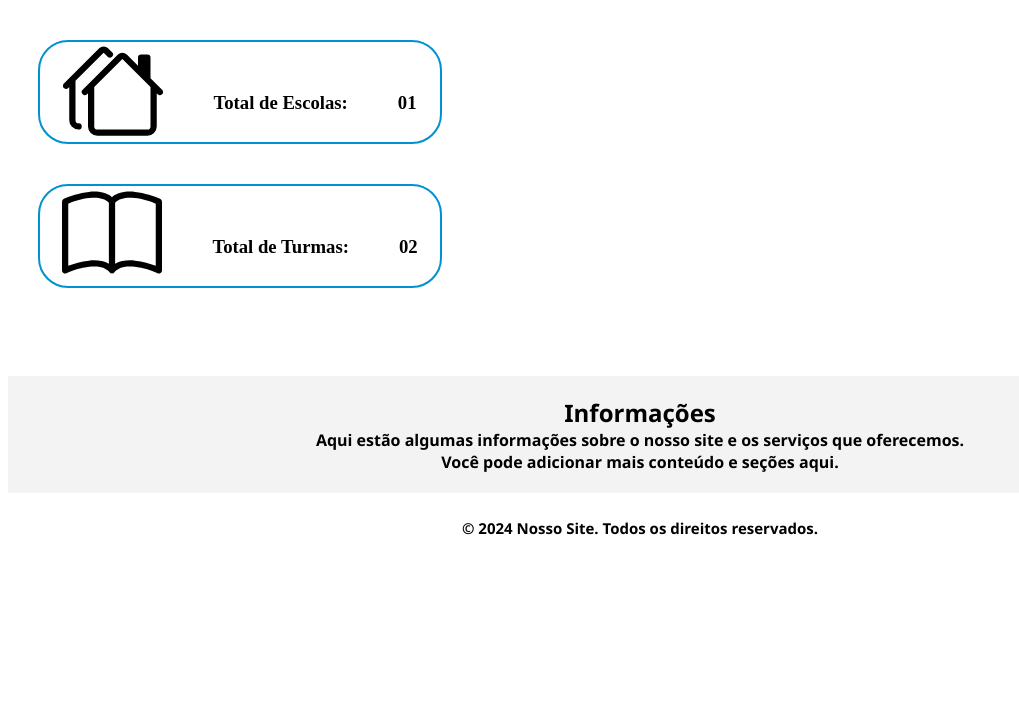
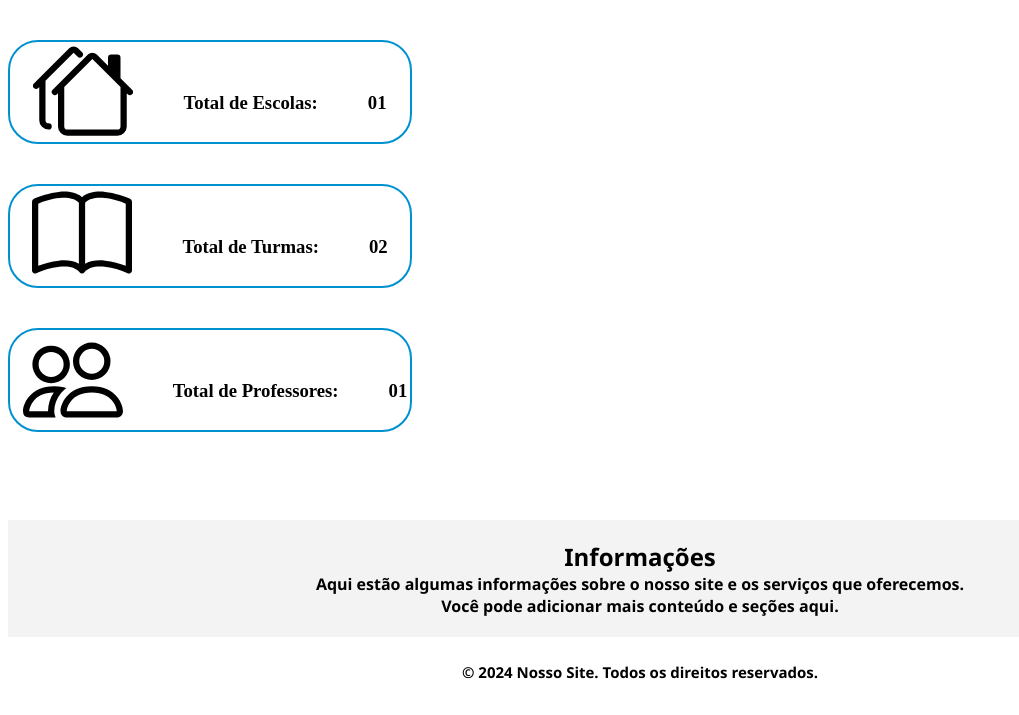
Before and after one commit to Teslaneto/GerenciamentoEscolar, a PHP site: page /principal.php in a window 1280 px wide. Shown: the part 470-1185 px from the top of the page, without its empty margins (0-1019 px from the left). Before the commit the page ends 1005 px from the top, so only its background shows below. Run offline with PHP 8.4, Linux system fonts and the light colour scheme; the visitor is signed in with stand-in values (Sample User, id 1); data comes from the database, SQL or seed files in the repository.

Commit message:
feat/função_de_contabilizar_professores

```diff
--- a/css/principal.css
+++ b/css/principal.css
@@ -75,7 +75,7 @@
     justify-content: center;
     border:2px solid #0191D0;
     border-radius: 30px;
-    margin-left: 30px;
+    margin-left: ;
     margin-top: 40px;
 
 }
--- a/php/funcoes.php
+++ b/php/funcoes.php
@@ -40,6 +40,25 @@ function getcontar_totalTurmas($mysqli){
     }
 }
 
+function getcontar_professores($mysqli){
+    $query_select = "SELECT id FROM tb_professores";
+    $query = $mysqli->prepare($query_select);
+    $query->execute();
+
+    $result = $query->get_result();
+    if($result->num_rows > 0){
+
+        $ids = array();
+        while($row = $result->fetch_assoc()){
+            $ids[] = $row['id'];
+        }
+        $total = count($ids);
+        return array('ids' => $ids, 'total' => $total);
+    }else{
+        return array('ids' => array(), 'total' => 0);
+    }
+}
+
 function buscar_escola($id, $mysqli) {
     $query = "SELECT * FROM tb_escola WHERE id = ?";
     //prepare() no objeto $mysqli para preparar a consulta SQL ($query).
--- a/principal.php
+++ b/principal.php
@@ -5,6 +5,7 @@ require_once('php/conexao_escolas.php');
 
 $total = getcontar_escolar($mysqli);
 $totalTurmas = getcontar_totalTurmas($mysqli);
+$totalProfessores = getcontar_professores($mysqli);
 
 $mysqli->close();
 ?>
@@ -51,7 +52,13 @@ $mysqli->close();
         <h3 class="text-contar"><strong><?php echo "0",$totalTurmas['total']; ?></h3>
     </div>
 
-
+    <div class="escolar-contar">
+        <svg style="margin-left: 10px;" xmlns="http://www.w3.org/2000/svg" width="100" height="100" fill="currentColor" class="bi bi-people" viewBox="0 0 16 16">
+            <path d="M15 14s1 0 1-1-1-4-5-4-5 3-5 4 1 1 1 1zm-7.978-1L7 12.996c.001-.264.167-1.03.76-1.72C8.312 10.629 9.282 10 11 10c1.717 0 2.687.63 3.24 1.276.593.69.758 1.457.76 1.72l-.008.002-.014.002zM11 7a2 2 0 1 0 0-4 2 2 0 0 0 0 4m3-2a3 3 0 1 1-6 0 3 3 0 0 1 6 0M6.936 9.28a6 6 0 0 0-1.23-.247A7 7 0 0 0 5 9c-4 0-5 3-5 4q0 1 1 1h4.216A2.24 2.24 0 0 1 5 13c0-1.01.377-2.042 1.09-2.904.243-.294.526-.569.846-.816M4.92 10A5.5 5.5 0 0 0 4 13H1c0-.26.164-1.03.76-1.724.545-.636 1.492-1.256 3.16-1.275ZM1.5 5.5a3 3 0 1 1 6 0 3 3 0 0 1-6 0m3-2a2 2 0 1 0 0 4 2 2 0 0 0 0-4"/>
+        </svg>
+        <h3 class="text-contar">Total de Professores:</h3>
+        <h3 class="text-contar"><strong><?php echo "0",$totalProfessores['total']; ?></h3>
+    </div>
 
 
     <div class="info-section">
```
